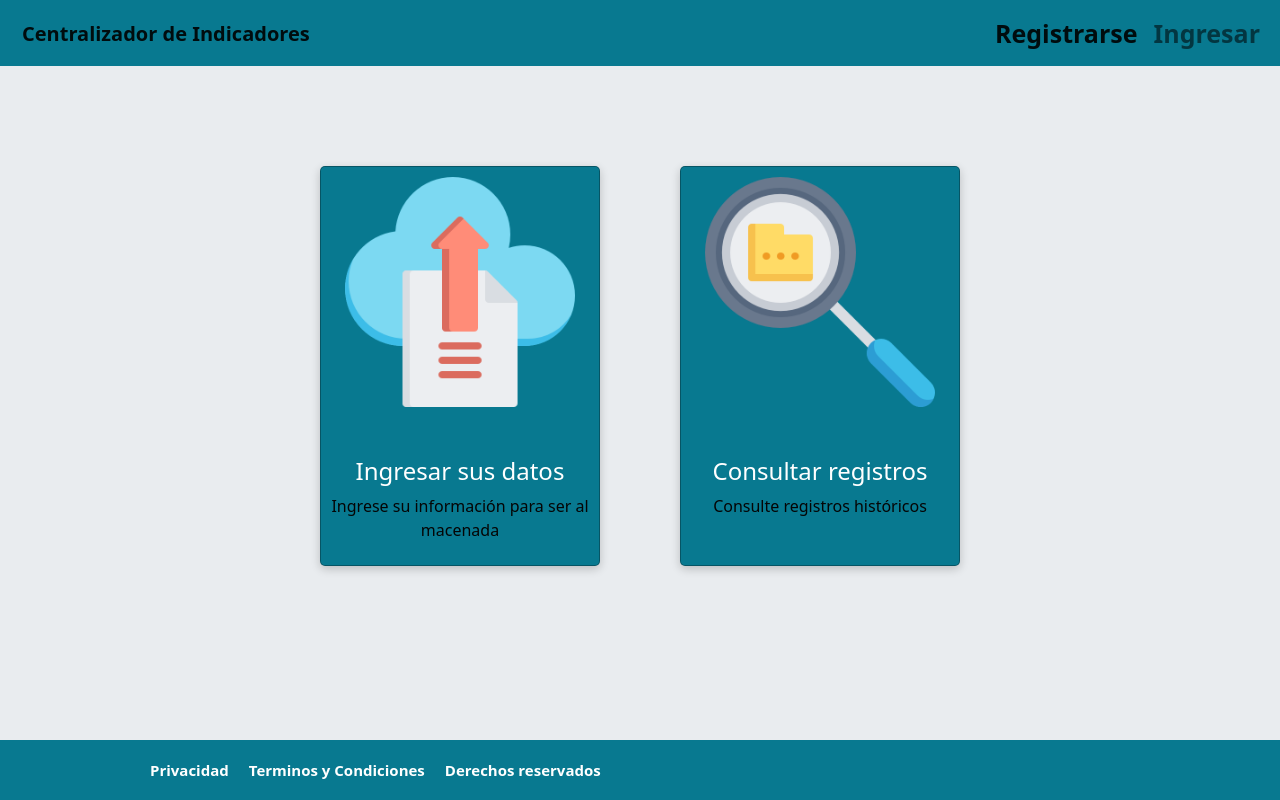
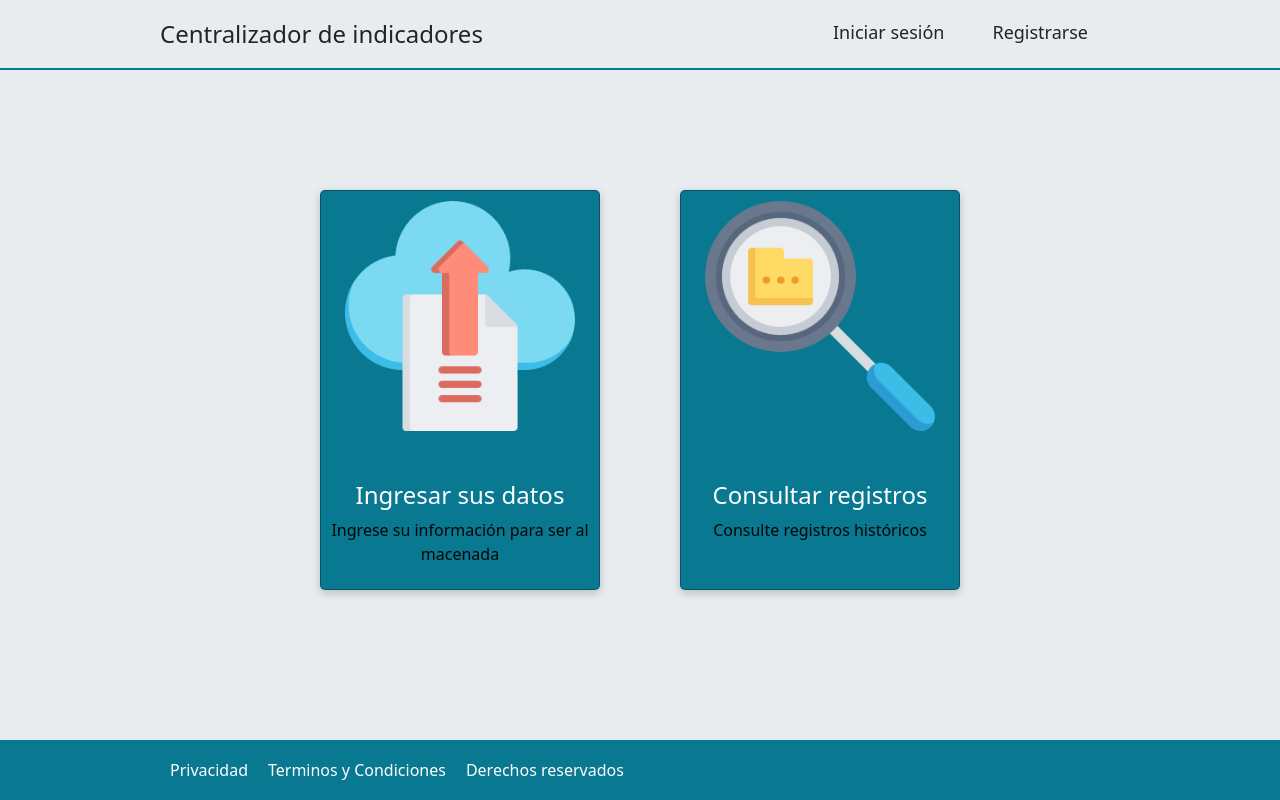
Before and after one commit to crst017/DW-UTP-CICLO4, a React (Create React App) app: page / in a window 1280 px wide. Built offline with nearby package versions, Linux system fonts and the light colour scheme.

Commit message:
modificar header

```diff
--- a/src/App.jsx
+++ b/src/App.jsx
@@ -27,8 +27,8 @@ function App() {
           <Route path="/completa" component={IndicadorVistaCompleta}/>
 
           <Route path="/indicadores">
-            <section className="container-fluid indicadores col-10 g-0 d-flex" id="indicadores">
-              <Filtro className="col"></Filtro>
+            <section className="container-fluid indicadores g-0 d-flex col-10" id="indicadores">
+              <Filtro></Filtro>
               <Tabla></Tabla>
             </section>
           </Route>
--- a/src/components/Footer.css
+++ b/src/components/Footer.css
@@ -3,34 +3,28 @@ footer {
     height: 60px;
     display: flex;
     justify-content: left;
-    overflow: hidden;
+    align-items: center;
     background: #087990;
+    color: white;
     position: fixed;
     bottom: 0px;
 }
 
-.wrapperr {
-    width: 95%;
-    max-width: 1000px;
-    margin: auto;
-    overflow: hidden;
-}
-
-footer nav a {
+footer nav span {
     display: inline-block;
     color: rgb(255, 255, 255);
     text-decoration: none;
     padding: 10px 10px 10px 10px;
     line-height: normal;
-    font-size: 15px;
-    font-weight: bold;
+    font-size: 16px;
     -webkit-transition: all 400ms ease;
     -o-transition: all 400ms ease;
     transition: all 400ms ease;
+    user-select: none;
 }
 
-footer nav a:hover {
-    background: #ffffff;
+footer nav span:hover {
+    /* background: #ffffff; */
     color: rgb(0, 0, 0);
     border-radius: 50px;
 }
--- a/src/components/Footer.jsx
+++ b/src/components/Footer.jsx
@@ -4,12 +4,12 @@ import './Footer.css';
 const Footer = () => {
     return (
 
-        <footer>
-            <div class = "wrapperr">
+        <footer className="d-flex justify-content-center">
+            <div class="wrapperr col-9">
                 <nav>
-                    <a href = "/" > Privacidad </a>
-                    <a href = "/" > Terminos y Condiciones </a>
-                    <a href = "/" > Derechos reservados </a>
+                    <span href = "/" > Privacidad </span>
+                    <span href = "/" > Terminos y Condiciones </span>
+                    <span href = "/" > Derechos reservados</span>
                 </nav>
             </div>
         </footer>
--- a/src/components/FormLogin.jsx
+++ b/src/components/FormLogin.jsx
@@ -3,7 +3,7 @@ import './login.css'
 
 export default function FormLogin() {
     return (
-        <div className="form-body">
+        <div className="form-body login">
             <main className="form-signin">
                 <form>
                     <h1 className="h3 mb-3 fw-normal">Login</h1>
@@ -15,7 +15,7 @@ export default function FormLogin() {
                         <input type="password" className="form-control" id="floatingPasswordLogin" placeholder="Password" required></input>
                         <label htmlFor="floatingPasswordLogin">Contraseña</label>
                     </div>
-                    <button className="w-100 btn btn-lg btn-primary" type="submit">Ingresar</button>
+                    <button className="w-100 btn btn-lg btn-secondary" type="submit">Ingresar</button>
                     <p>¿No tienes una cuenta? <a className="register-link" href="/registro"> Regístrate</a></p>
                 </form>
             </main>
--- a/src/components/FormRegistro.jsx
+++ b/src/components/FormRegistro.jsx
@@ -3,7 +3,7 @@ import './login.css'
 
 export default function FormRegistro() {
     return (
-        <div className="form-body">
+        <div className="form-body login registro">
             <main className="form-signin">
                 <form>
                     <h1 className="h3 mb-3 fw-normal">Registro</h1>
@@ -23,7 +23,7 @@ export default function FormRegistro() {
                     <input type="password" className="form-control" id="floatingPassword" placeholder="Password" required></input>
                     <label htmlFor="floatingPassword">Contraseña</label>
                     </div>
-                    <button className="w-100 btn btn-lg btn-primary" type="submit">Registrarse</button>
+                    <button className="w-100 btn btn-lg btn-secondary" type="submit">Registrarse</button>
                     <p>¿Ya tienes una cuenta? <a href="/login"> Ingresa</a></p>
                 </form>
             </main>
--- a/src/components/Header.css
+++ b/src/components/Header.css
@@ -1,52 +1,30 @@
-* header {
-    width: 100%;
-    /* Establecemos que el header abarque el 100% del documento */
-    overflow: hidden;
-    /* Eliminamos errores de float */
-    background: #087990;
-    /*margin-bottom: 30px;*/
-    /* position: absolute; */
-    /* top: 0px; */
-}
+/* .navbar { */
+    /* padding: 50px 20px; */
+/* } */
 
-.wrapper {
-    width: 100%;
-    /* Establecemos que el ancho sera del 100% */
-    max-width: 1000px;
-    /* Aqui le decimos que el ancho máximo sera de 1000px */
-    margin: auto;
-    /* Centramos los elementos */
-    overflow: hidden;
-    /* Eliminamos errores de float */
-}
+/* button.btn{ */
+    /* background-color: #087990; */
+/* } */
 
-header .nombrepagina {
-    color: #ffffff;
-    font-size: 40px;
-    line-height: 40px;
-    float: left;
+header.header {
+    height: 70px;
+    border-bottom: solid 2px #087990;
 }
 
 header nav {
-    float: none;
-    line-height: 20px;
+    font-size: 18px;
 }
 
-header nav a {
-    display: inline-block;
-    color: rgb(255, 255, 255);
-    text-decoration: none;
-    padding: 10px 10px 10px 10px;
-    line-height: normal;
-    font-size: 25px;
-    font-weight: bold;
-    -webkit-transition: all 400ms ease;
-    -o-transition: all 400ms ease;
-    transition: all 400ms ease;
+nav a:after {
+    content: "";
+    height: 3px;
+    display: block;
+    border-radius: 3px;
+    width: 0px;
+    transition: 500ms width;
 }
 
-header nav a:hover {
-    background: #ffffff;
-    color: rgb(255, 255, 255);
-    border-radius: 50px;
+nav a:hover::after {
+    width: 100%;
+    background-color: #087990;
 }
--- a/src/components/Header.jsx
+++ b/src/components/Header.jsx
@@ -2,40 +2,21 @@ import React from 'react';
 import './Header.css';
 
 const Header = () => {
+
     return (
-        // <div>
-        //     <header>
-        //         <div class = "wrapper" >
-        //         <div class = "nombrepagina" > Centralizador de Indicadores </div>
-        //         <nav >
-        //             <a href = "#" > Registrarse </a>
-        //             <a href = "#" > Ingresar </a>
-        //         </nav>
-        //         </div>
-        //     </header>
-        // </div>
-        <div>
-            <header>
-                <nav class="navbar navbar-expand-lg navbar-light">
-                    <div class="container-fluid">
-                        <a class="navbar-brand" href="/">Centralizador de Indicadores</a>
-                        <button class="navbar-toggler" type="button" data-bs-toggle="collapse" data-bs-target="#navbarSupportedContent" aria-controls="navbarSupportedContent" aria-expanded="false" aria-label="Toggle navigation">
-                        <span class="navbar-toggler-icon"></span>
-                        </button>
-                        <div class="collapse navbar-collapse justify-content-end" id="navbarSupportedContent">
-                            <ul class="navbar-nav  ">
-                                <li class="nav-item">
-                                <a class="nav-link active" aria-current="page" href="/registro">Registrarse</a>
-                                </li>
-                                <li class="nav-item">
-                                <a class="nav-link" href="/login">Ingresar</a>
-                                </li>
-                            </ul>
-                        </div>
-                    </div>
+        <header className="header col-12 d-flex justify-content-center">
+
+            <div class="d-flex flex-column flex-md-row align-items-center justify-content-center col-9">
+                <a href="/" class="d-flex align-items-center text-dark text-decoration-none">
+                    <span class="fs-4">Centralizador de indicadores</span>
+                </a>
+
+                <nav class="d-flex align-items-center mt-2 mt-md-0 ms-md-auto">
+                    <a class="me-3 px-3 text-dark text-decoration-none" href="/login">Iniciar sesión</a>
+                    <a class="me-3 px-3 text-dark text-decoration-none" href="/registro">Registrarse</a>
                 </nav>
-            </header>
-        </div>
+            </div>
+        </header>
     )
 }
 
--- a/src/components/Interfaz.css
+++ b/src/components/Interfaz.css
@@ -9,6 +9,10 @@
 
 .container{
     color: rgb(10, 10, 10);
+    height: 80vh;
+    display: flex;
+    align-items: center;
+    justify-content: center;
 }
 
 .nav{
@@ -38,7 +42,6 @@
 
 
 .cont-card{
-    margin-top: 100px;
     display: flex;
     align-items: center;
     justify-content:center;
--- a/src/components/Tabla.jsx
+++ b/src/components/Tabla.jsx
@@ -4,7 +4,7 @@ import './Tabla.css'
 
 const Tabla = () => {
     return (
-        <section className="container">
+        <section className="container-tabla col-9">
             <h2 className="text-left mb-4">Indicadores</h2>
             <div className="tabla">
                 <div className="encabezados row g-0 card card-header p-0 mb-4">
@@ -13,7 +13,7 @@ const Tabla = () => {
                     <span className="col-3">Mes</span>
                     <span className="col-2">Año</span>
                 </div>
-                <IndicadorVistaPrevia className="row"></IndicadorVistaPrevia>
+                <IndicadorVistaPrevia></IndicadorVistaPrevia>
                 <IndicadorVistaPrevia className="row"></IndicadorVistaPrevia>
                 <IndicadorVistaPrevia className="row"></IndicadorVistaPrevia>
                 <IndicadorVistaPrevia className="row"></IndicadorVistaPrevia>
--- a/src/components/login.css
+++ b/src/components/login.css
@@ -33,8 +33,15 @@ margin-bottom: 10px;
 border-top-left-radius: 0;
 border-top-right-radius: 0;
 }
-.btn {
+
+.login .btn {
     margin: 30px 0;
-    background-color:#087990 !important;
-    border-color:#087990 !important;
+    background-color:#087990;
+    border-color:#6c757d;
 }
+
+.login .btn {
+    margin: 30px 0;
+    background-color:#087990;
+    border-color:#6c757d;
+}
```
Also changed, not shown: public/index.html (line endings or trailing spaces), 2 other files (tests, documents, lock files or other folders).
